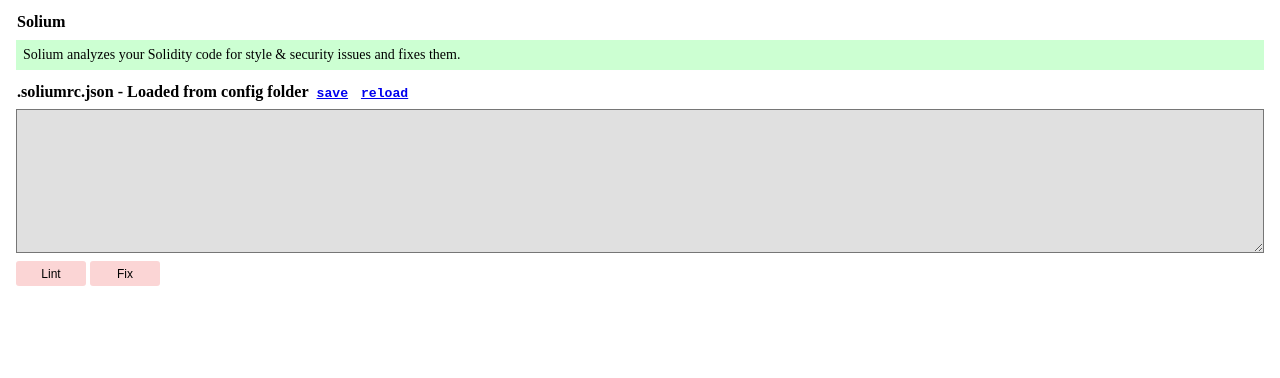
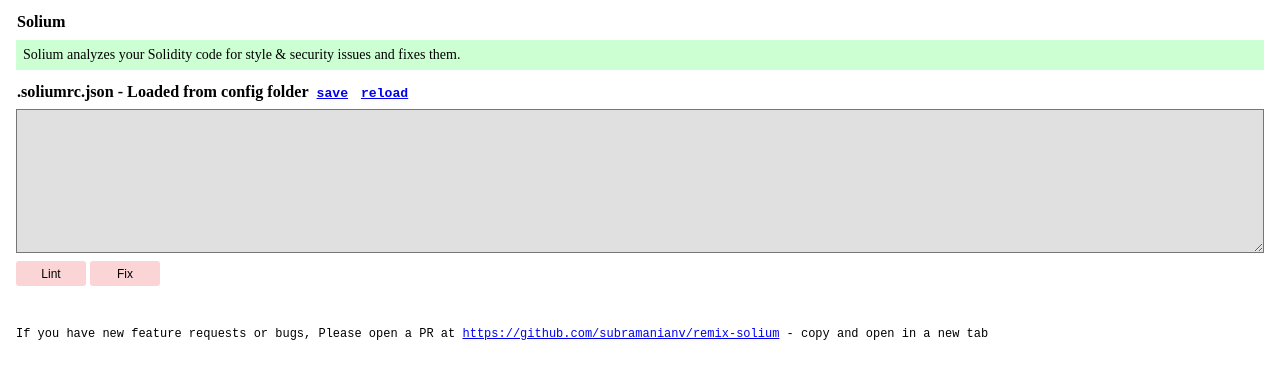
Before and after one commit to subramanianv/remix-solium, a website with bundled scripts: page index.html in a window 1280 px wide. Built offline with nearby package versions, Linux system fonts and the light colour scheme.

Commit message:
Added contact info

```diff
--- a/index.html
+++ b/index.html
@@ -55,6 +55,10 @@
     #configButtons a {
       padding-right: 5px;
     }
+    #footer {
+      font-size: 12px;
+      font-family: monospace;
+    }
   </style>
   <body>
     <script src = "solium-browser-bundle.js"></script>
@@ -67,11 +71,15 @@
             Solium analyzes your Solidity code for style & security issues and fixes them.
           </div>
         <div class="headers">.soliumrc.json - Loaded from config folder<span id="configButtons"><a id="configSave" href="#">save</a> <a id="configReload" href="#">reload</a></span></div>
+
         <textarea rows="8" id="configuration"></textarea>
         <input type="button" id = "lintButton" value="Lint">
         <input type="button" id = "fixButton" value="Fix">
         <div class = "item" id="resultHeading"></div>
         <ul id="results"></ul>
+        <div id="footer">
+          If you have new feature requests or bugs, Please open a PR at <a href="https://github.com/subramanianv/remix-solium">https://github.com/subramanianv/remix-solium</a> - copy and open in a new tab
+        </div>
       </div>
 
     </div>
```
